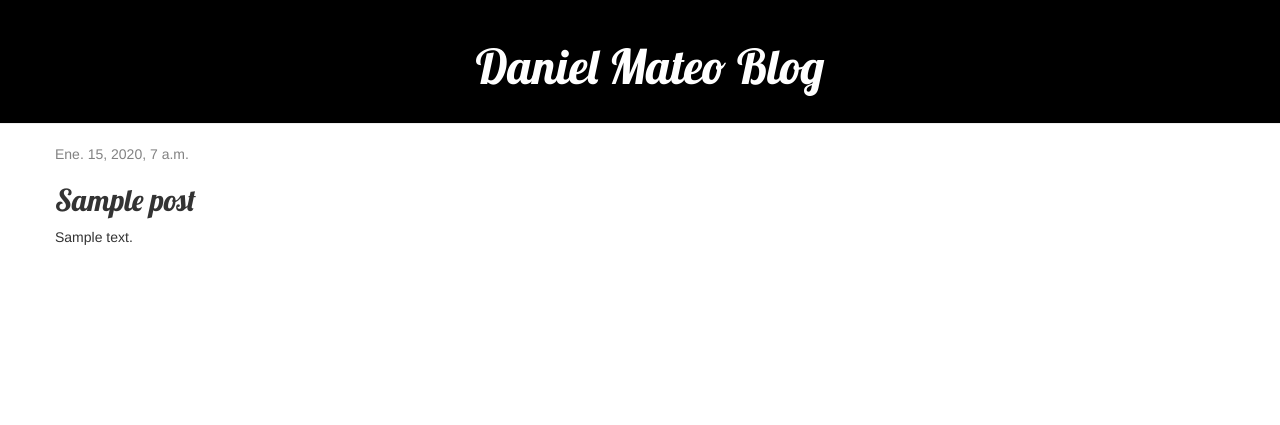
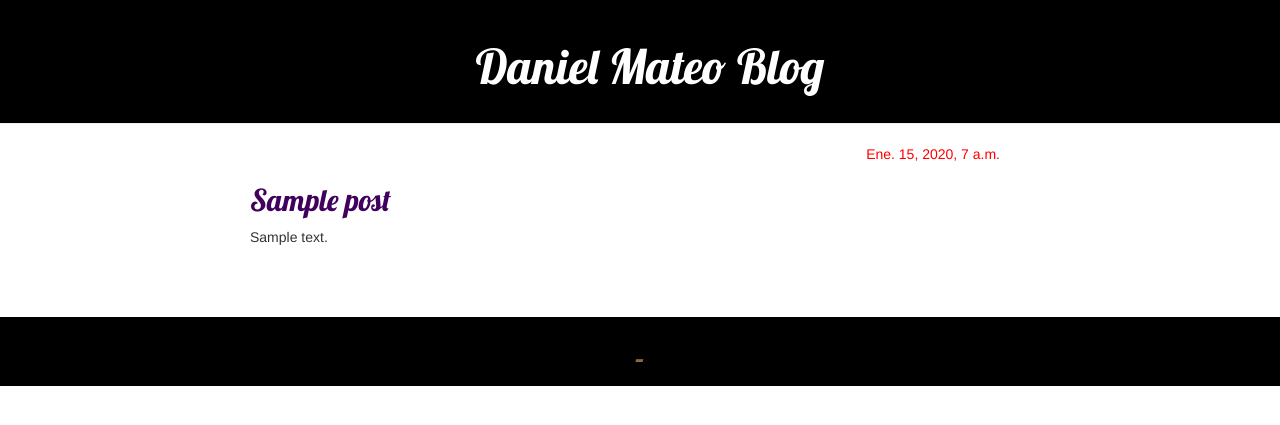
Before and after one commit to 1w1111805alvarezmateo/my-first-blog, a Django app: page /post/1/ in a window 1280 px wide. Shown: the top 425 px of the page. Run offline with Django 3.2, Linux system fonts and the light colour scheme; tables that the repository leaves empty hold one stand-in row (values such as "Sample post"); some libraries are stand-ins or nearby versions.

Commit message:
modificado los estilos.

```diff
--- a/blog/static/css/blog.css
+++ b/blog/static/css/blog.css
@@ -19,7 +19,7 @@ h1, h2, h3, h4 {
 }
 
 .date {
-    color: #828282;
+    color: red;
 }
 
 .save {
@@ -42,5 +42,8 @@ h1, h2, h3, h4 {
 }
 
 .post h2 a, .post h2 a:visited {
-    color: #000000;
+    color: #40015e;
 }
+.titulo{
+    color:#40015e;
+}
--- a/blog/templates/blog/base.html
+++ b/blog/templates/blog/base.html
@@ -15,7 +15,7 @@
 <body>
     <div class="page-header text-center">
         {% if user.is_authenticated %}
-        <a href="{% url 'post_new' %}" class="top-menu"><span class="glyphicon glyphicon-plus"></span></a>
+        <a href="{% url 'post_new' %}" class="top-menu p-5 m-5"><span class="glyphicon glyphicon-plus"></span></a>
         {% endif %}
 
         <h1><a href="/">Daniel Mateo Blog</a></h1>
@@ -23,15 +23,21 @@
     </div>
     <div class="content container">
         <div class="row">
-            <div class="col-md-8">
+            <div class="col-md-2 col-sm-1"></div>
+            <div class="col-md-8 col-sm-11">
                 {% block content %}
                 {% endblock %}
             </div>
+            <div class="col-md-2 col-sm-1"></div>
         </div>
     </div>
 
     </div>
 
+    <div class="container-fluid text-center" style="background-color: black;">
+        <h1 class="text-warning">-</h1>
+    </div>
+
 </body>
 
 </html>
--- a/blog/templates/blog/post_detail.html
+++ b/blog/templates/blog/post_detail.html
@@ -3,16 +3,21 @@
 {% block content %}
     <div class="post">
         {% if post.published_date %}
-            <div class="date">
+            <div class="date text-danger text-right">
                 {{ post.published_date }}
             </div>
         {% endif %}
 
-        {% if user.is_authenticated %}
-        <a class="btn btn-default" href="{% url 'post_edit' pk=post.pk %}"><span class="glyphicon glyphicon-pencil"></span></a>
-        {% endif %}
 
-        <h2>{{ post.title }}</h2>
+            <div class="titulo"><h2>{{ post.title }}</h2></div>
+            <div class="col-1">
+                {% if user.is_authenticated %}
+                <a class="btn btn-default" href="{% url 'post_edit' pk=post.pk %}"><span class="glyphicon glyphicon-pencil"></span></a>
+                {% endif %}
+            </div>
+
+
+
         <p>{{ post.text|linebreaksbr }}</p>
     </div>
 {% endblock %}
--- a/blog/templates/blog/post_edit.html
+++ b/blog/templates/blog/post_edit.html
@@ -1,7 +1,7 @@
 {% extends 'blog/base.html' %}
 
 {% block content %}
-    <h2>New post</h2>
+    <h2 style="color: #40015e;">New post</h2>
     <form method="POST" class="post-form">{% csrf_token %}
         {{ form.as_p }}
         <button type="submit" class="save btn btn-default">Save</button>
--- a/blog/templates/blog/post_list.html
+++ b/blog/templates/blog/post_list.html
@@ -3,10 +3,11 @@
     {% for post in posts %}
         <div class="post">
             <div class="date">
-                <p>publicado: {{ post.published_date }}</p>
+                <p class="text-right text-danger">publicado: {{ post.published_date }}</p>
             </div>
             <h2><a href="{% url 'post_detail' pk=post.pk %}">{{ post.title }}</a></h2>
             <p>{{ post.text|linebreaksbr }}</p>
+            <hr>
         </div>
     {% endfor %}
 {% endblock %}
```
